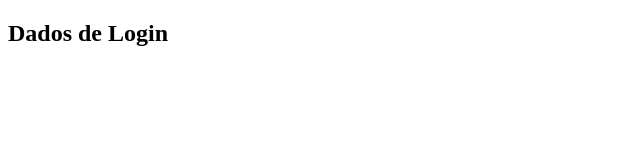
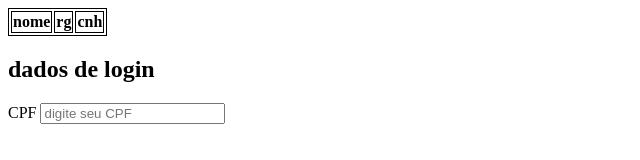
Before and after one commit to anajgn/cadastro, a plain HTML site: page index.html in a window 1280 px wide. Shown: the whole page, without its empty margins (0-640 px from the left). Drawn offline with Linux system fonts and the light colour scheme.

Commit message:
Update index.html

```diff
--- a/index.html
+++ b/index.html
@@ -2,15 +2,30 @@
 <html lang="pt-BR">
     <head>
         <meta charset="UTF-8">
-        <meta name="viewport" contet="width=device-width, initial-cale=1.0">
-        <title>Cadastro</title>
+        <title>Document</title>
+        <style>
+            table,tr,th{
+                border: 1px solid black;
+            }
+        </style>
+        </html>
     </head>
+<table>
+    <tr>
+        <th>nome</th>
+        <th>rg</th>
+        <th>cnh</th>
+    </tr>
+</table>
+</body>
 <body>
     <main>
         <section class="form-container">
-                <h2>Dados de Login</h2>
+            <h2>dados de login</h2>
             <form action="#">
                 <div class="input-group">
+                    <label for="cpf">CPF</label>
+                    <input type="text" id="cpf" name="cpf" placeholder="digite seu CPF" required>
                 </div>
             </form>
         </section>
```
Lines whose indentation alone changed are shown as unchanged.
